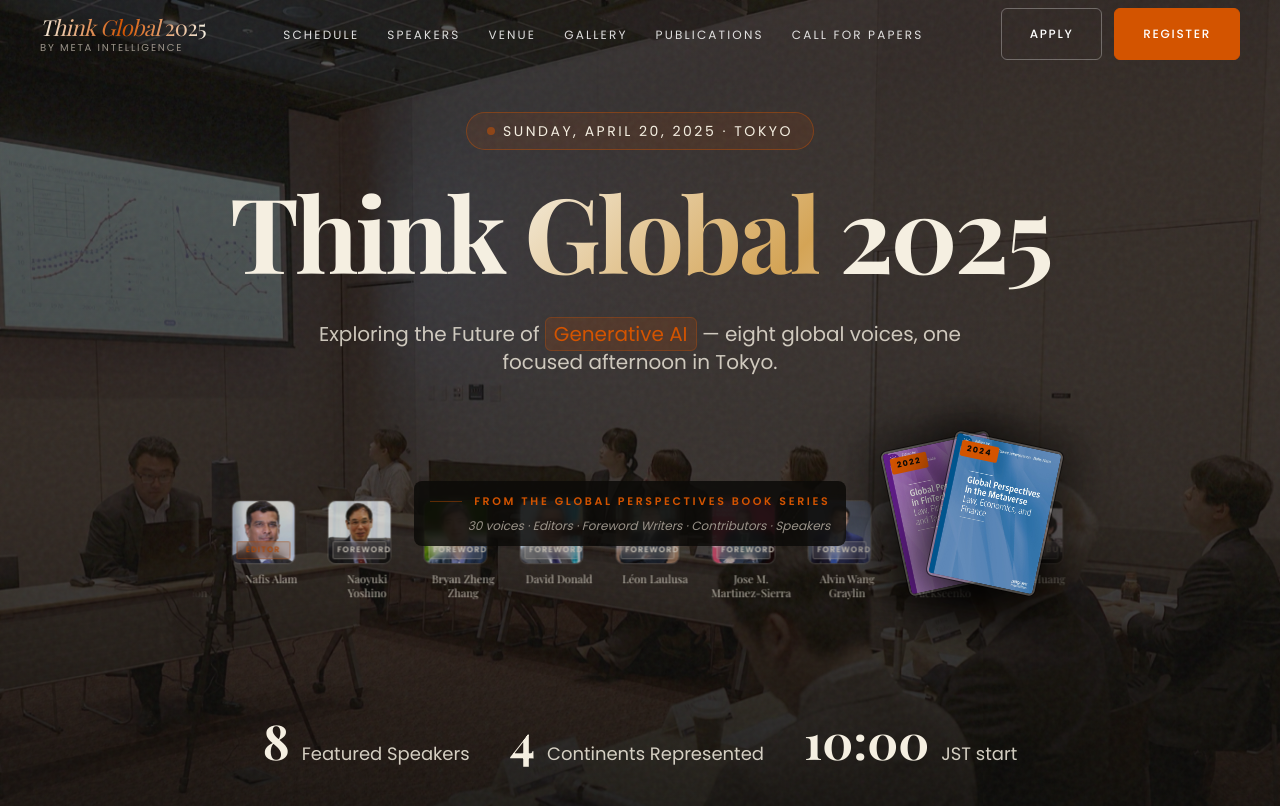
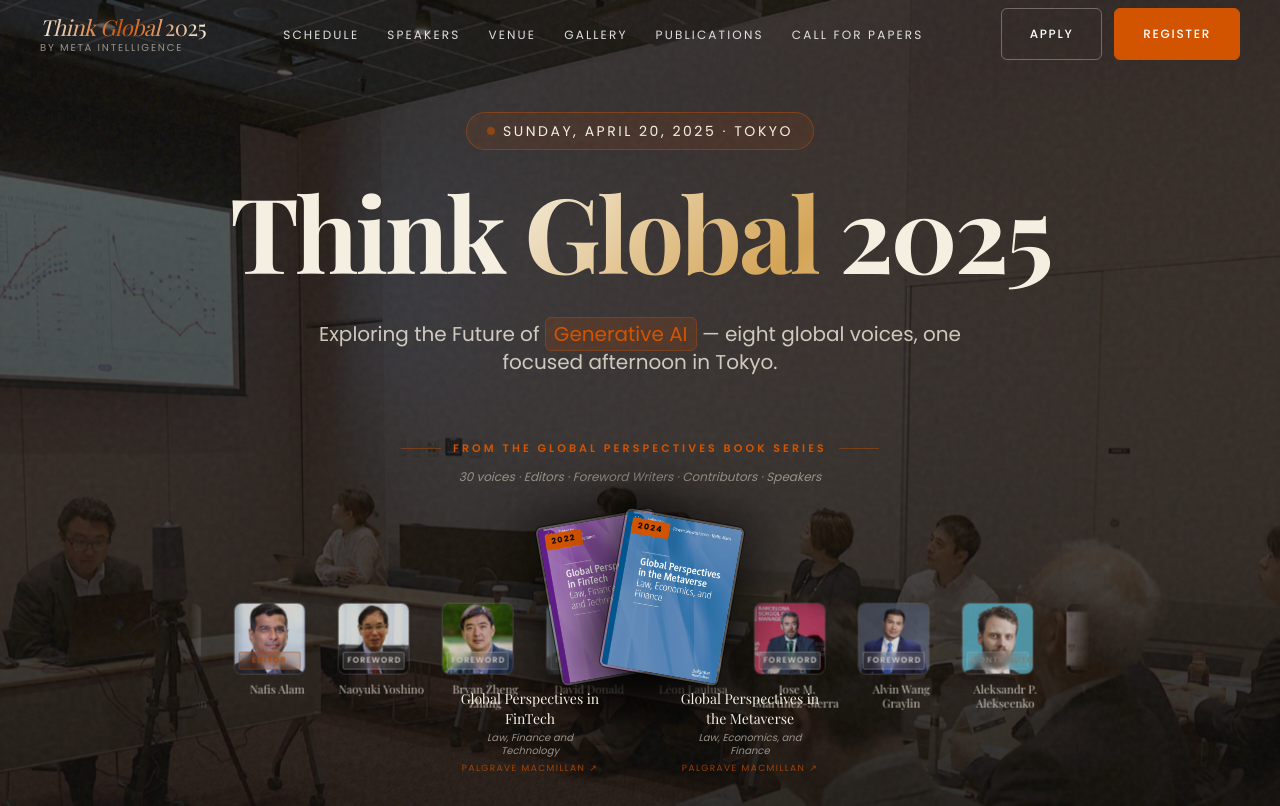
Before and after one commit to hirosichen/thinkglobal2025, a React (Vite) app: page / in a window 1280 px wide. Shown: the top 806 px of the page. Built offline with nearby package versions, Linux system fonts and the light colour scheme; a web font is replaced by a local one.

Commit message:
Revert "style(hero): horizontal layout - text left, tilted books right, marquee behind"
This reverts commit 58b1008450207b615e29a0d18dbdb0717a919e97.

```diff
--- a/src/components/Hero.jsx
+++ b/src/components/Hero.jsx
@@ -112,11 +112,32 @@
           — eight global voices, one focused afternoon in Tokyo.
         </p>
 
-        {/* Book series stage — horizontal: text left, tilted books right, marquee behind */}
+        {/* Book series stage — marquee runs behind, books float in front */}
         <div
           className="mt-12 md:mt-16 reveal"
           style={{ animationDelay: "250ms" }}
         >
+          <div className="text-center mb-8">
+            <div className="flex items-center justify-center gap-3">
+              <span className="h-px w-10 bg-orange/40" />
+              <p className="text-[11px] tracking-[0.28em] uppercase text-orange font-semibold">
+                From the Global Perspectives book series
+              </p>
+              <span className="h-px w-10 bg-orange/40" />
+            </div>
+            <p className="text-xs text-muted italic mt-3">
+              {(() => {
+                const total =
+                  ROLES.editors.length +
+                  ROLES.forewords.length +
+                  ROLES.chapters.length +
+                  ROLES.eventOnly.length;
+                return `${total} voices · Editors · Foreword Writers · Contributors · Speakers`;
+              })()}
+            </p>
+          </div>
+
+          {/* Stage: marquee back layer + books front layer share the same space */}
           {(() => {
             const all = [
               ...ROLES.editors.map((c) => ({ ...c, role: "Editor" })),
@@ -124,43 +145,26 @@
               ...ROLES.chapters.map((c) => ({ ...c, role: "Contributor" })),
               ...ROLES.eventOnly.map((c) => ({ ...c, role: "Speaker" })),
             ];
-            const total = all.length;
             const minLoop = Math.max(all.length * 2, 24);
             const loop = [];
             while (loop.length < minLoop) loop.push(...all);
 
             return (
-              <div className="relative" style={{ minHeight: 220 }}>
-                {/* Marquee — back layer, full width, vertically centered */}
+              <div className="relative" style={{ minHeight: 280 }}>
+                {/* Marquee — back layer, vertically centered */}
                 <div className="absolute inset-x-0 top-1/2 -translate-y-1/2 z-0">
                   <div className="relative overflow-hidden -mx-6 md:-mx-10 [mask-image:linear-gradient(90deg,transparent_0,#000_6%,#000_94%,transparent_100%)]">
-                    <div className="flex gap-3 md:gap-4 animate-marquee hover:[animation-play-state:paused] w-max px-4 opacity-75">
+                    <div className="flex gap-3 md:gap-4 animate-marquee hover:[animation-play-state:paused] w-max px-4 opacity-80">
                       {loop.map((c, i) => (
-                        <ContribCard key={`${c.name}-${i}`} c={c} size={64} showRole />
+                        <ContribCard key={`${c.name}-${i}`} c={c} size={72} showRole />
                       ))}
                     </div>
                   </div>
                 </div>
 
-                {/* Foreground: text-left + books-right */}
-                <div className="relative z-10 grid grid-cols-1 md:grid-cols-[1fr_auto] items-center gap-6 md:gap-12 max-w-4xl mx-auto">
-                  {/* Left — header text, right-aligned on desktop */}
-                  <div className="text-center md:text-right">
-                    <div className="inline-block bg-ink/85 backdrop-blur-sm px-4 py-3 rounded-lg">
-                      <div className="flex items-center justify-center md:justify-end gap-3">
-                        <span className="h-px w-8 bg-orange/40" />
-                        <p className="text-[10px] md:text-[11px] tracking-[0.24em] uppercase text-orange font-semibold">
-                          From the Global Perspectives book series
-                        </p>
-                      </div>
-                      <p className="text-[11px] md:text-xs text-muted italic mt-2">
-                        {total} voices · Editors · Foreword Writers · Contributors · Speakers
-                      </p>
-                    </div>
-                  </div>
-
-                  {/* Right — tilted overlapping books */}
-                  <div className="flex justify-center md:justify-start items-center">
+                {/* Books — tilted overlapping pair, compact centerpiece */}
+                <div className="relative z-10 flex justify-center items-center h-full pointer-events-none">
+                  <div className="flex items-center pointer-events-auto">
                     {publications.map((p, i) => {
                       const isFirst = i === 0;
                       return (
@@ -170,16 +174,16 @@
                           target="_blank"
                           rel="noopener noreferrer"
                           className="group relative block"
-                          title={`${p.title} — ${p.subtitle}`}
                           style={{
-                            transform: `rotate(${isFirst ? -12 : 12}deg)`,
-                            marginRight: isFirst ? "-32px" : 0,
-                            marginLeft: !isFirst ? "-32px" : 0,
+                            transform: `rotate(${isFirst ? -10 : 10}deg)`,
+                            marginRight: isFirst ? "-28px" : 0,
+                            marginLeft: !isFirst ? "-28px" : 0,
                             zIndex: isFirst ? 11 : 12,
                           }}
                         >
+                          {/* tight halo to fade marquee directly behind book */}
                           <div className="absolute -inset-3 bg-ink/60 blur-xl rounded-xl" aria-hidden />
-                          <div className="relative w-[88px] md:w-[110px] aspect-[3/4] overflow-hidden rounded-md border-2 border-white/25 shadow-[0_30px_60px_-15px_rgba(0,0,0,0.9)] ring-1 ring-black/50 group-hover:border-orange/70 group-hover:scale-[1.05] transition-all duration-500">
+                          <div className="relative w-[100px] md:w-[120px] aspect-[3/4] overflow-hidden rounded-md border-2 border-white/25 shadow-[0_30px_60px_-15px_rgba(0,0,0,0.9)] ring-1 ring-black/50 group-hover:border-orange/70 group-hover:scale-[1.04] transition-all duration-500">
                             <img
                               src={p.img}
                               alt={p.title}
@@ -193,6 +197,29 @@
                       );
                     })}
                   </div>
+                </div>
+
+                {/* Book captions — below stage, away from marquee */}
+                <div className="relative z-10 mt-3 flex justify-center gap-10 md:gap-20 text-center">
+                  {publications.map((p) => (
+                    <a
+                      key={p.title + "-caption"}
+                      href={p.url}
+                      target="_blank"
+                      rel="noopener noreferrer"
+                      className="group w-[120px] md:w-[140px]"
+                    >
+                      <div className="font-display text-xs md:text-sm text-cream leading-tight">
+                        {p.title}
+                      </div>
+                      <div className="text-[9px] md:text-[10px] text-muted italic mt-0.5 leading-snug">
+                        {p.subtitle}
+                      </div>
+                      <div className="text-[9px] tracking-[0.16em] uppercase text-orange/70 mt-1 group-hover:text-orange transition-colors">
+                        Palgrave Macmillan ↗
+                      </div>
+                    </a>
+                  ))}
                 </div>
               </div>
             );
```
